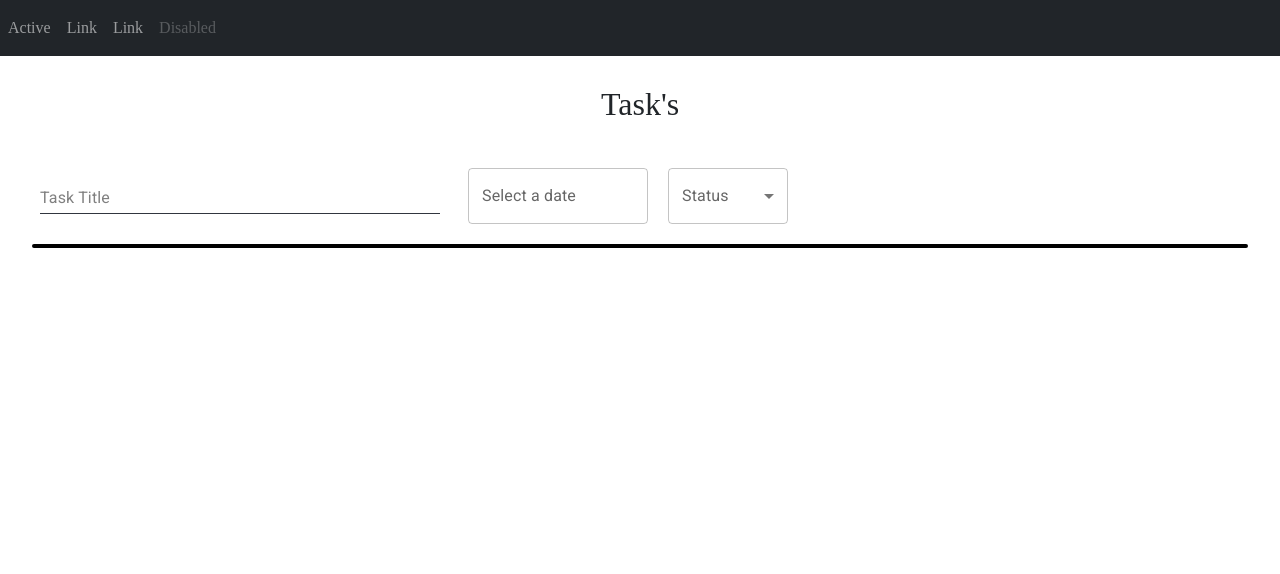
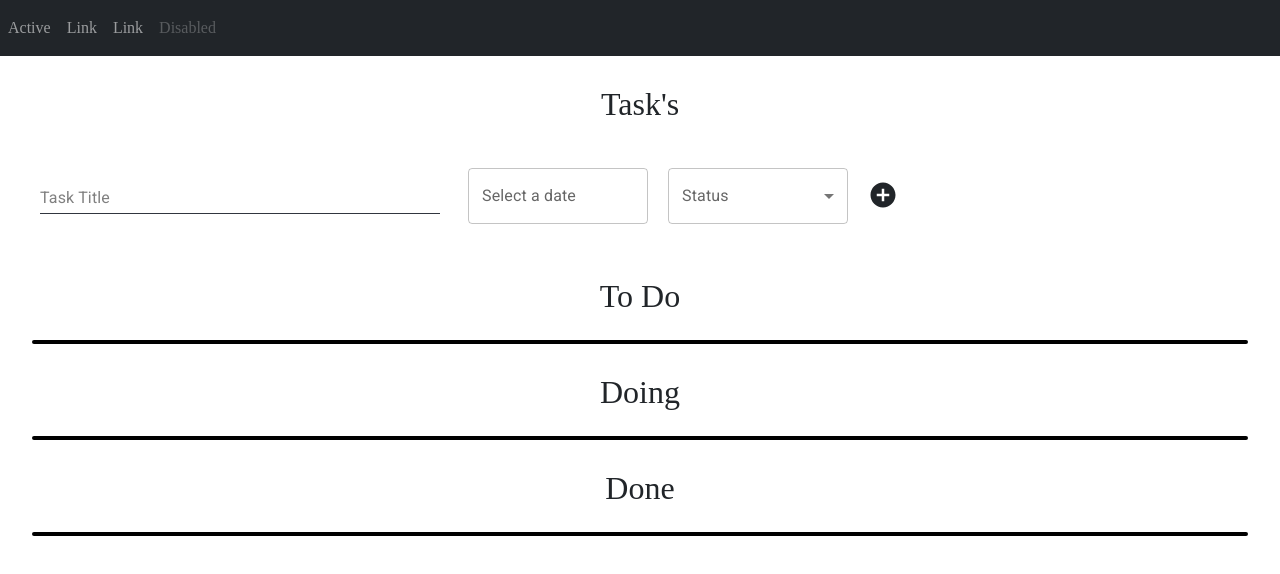
Before and after one commit to NemsaraGamage/Task-Manager-Website, a React (Create React App) app: page / in a window 1280 px wide. Shown: the top 574 px of the page. Built offline with nearby package versions, Linux system fonts and the light colour scheme.

Commit message:
initial completed design

```diff
--- a/package.json
+++ b/package.json
@@ -6,6 +6,7 @@
     "@emotion/react": "^11.13.3",
     "@emotion/styled": "^11.13.0",
     "@fontsource/roboto": "^5.1.0",
+    "@mui/icons-material": "^6.1.1",
     "@mui/material": "^6.1.1",
     "@mui/x-date-pickers": "^7.18.0",
     "@testing-library/jest-dom": "^5.17.0",
--- a/src/components/MainPage.js
+++ b/src/components/MainPage.js
@@ -18,6 +18,13 @@ import InputLabel from '@mui/material/InputLabel';
 import MenuItem from '@mui/material/MenuItem';
 import FormControl from '@mui/material/FormControl';
 import Select from '@mui/material/Select';
+// add button
+import Stack from '@mui/material/Stack';
+import { green } from '@mui/material/colors';
+import Icon from '@mui/material/Icon';
+import AddCircleIcon from '@mui/icons-material/AddCircle';
+<link rel="stylesheet"
+href="https://fonts.googleapis.com/icon?family=Material+Icons" />
 
 const MainPage = () => {
     const [selectedDate, setSelectedDate] = useState(null);
@@ -73,7 +80,7 @@ const MainPage = () => {
 
             {/* datepicker */}
             <LocalizationProvider dateAdapter={AdapterDayjs}>
-                <Box sx={{ marginLeft: '20px', marginTop: '10px', width: '180px' }}>
+                <Box sx={{ marginTop: '10px', width: '180px' }}>
                     <DatePicker
                         label="Select a date"
                         value={selectedDate}
@@ -90,7 +97,7 @@ const MainPage = () => {
 
 
             {/* status */}
-            <Box sx={{ marginLeft: '20px' ,marginTop: '10px', minWidth: 120 }}>
+            <Box sx={{ marginTop: '10px',  width: '180px'}}>
                 <FormControl fullWidth>
                     <InputLabel id="demo-simple-select-label">Status</InputLabel>
                     <Select
@@ -107,11 +114,39 @@ const MainPage = () => {
                 </FormControl>
             </Box>
 
+            {/* add button */}
+            <Stack direction="row" spacing={3} sx={{ marginTop: '22px', cursor: 'pointer' }} >
+                <AddCircleIcon sx={{ fontSize: '30px'}} />
+            </Stack>
 
         </div>
 
-        <div className='list-container'>
+        {/* list */}
+        <div class='mt-5'>
 
+            <div className='to-do-list'>
+                <p class="fs-2 text-center mt-4">To Do</p>
+
+                <div className='list-container'>
+
+                </div>
+            </div>
+
+            <div className='doing-list'>
+                <p class="fs-2 text-center mt-4">Doing</p>
+
+                <div className='list-container'>
+
+                </div>
+            </div>
+
+            <div className='done-list'>
+                <p class="fs-2 text-center mt-4">Done</p>
+
+                <div className='list-container'>
+
+            </div>
+        </div>
 
         </div>
 
--- a/src/components/style.css
+++ b/src/components/style.css
@@ -5,15 +5,13 @@
     font-family: 'Arial, sans-serif';
 }
 
-/* .input-form{
-    margin-left: 2%;
-} */
-
 .form-container{
-    display: flex;
     width: 95%;
     margin: 0 auto;
     margin-top: 30px;
+    display: flex;
+    flex-wrap: wrap; /* Ensures items wrap on smaller screens */
+    gap: 20px; /* Adds spacing between items */
 }
 
 .list-container{
```
Also changed, not shown: 1 other file (tests, documents, lock files or other folders).
